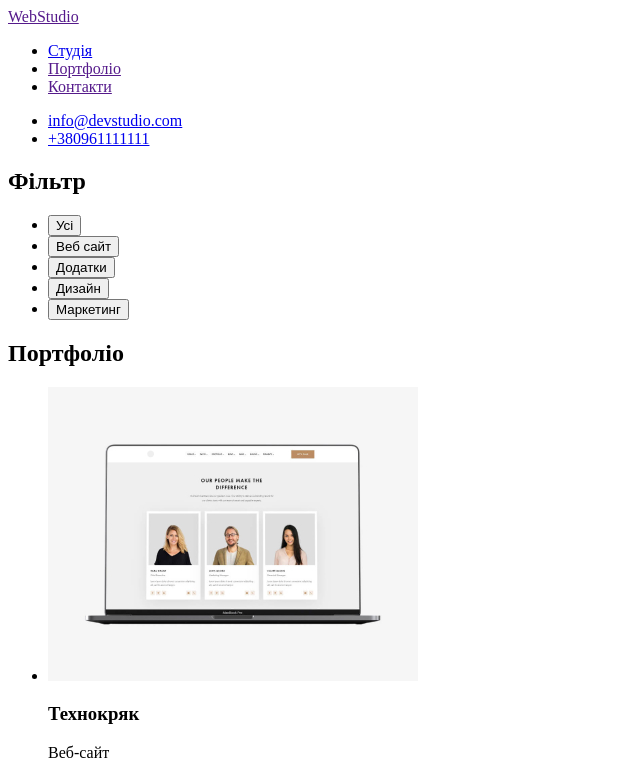
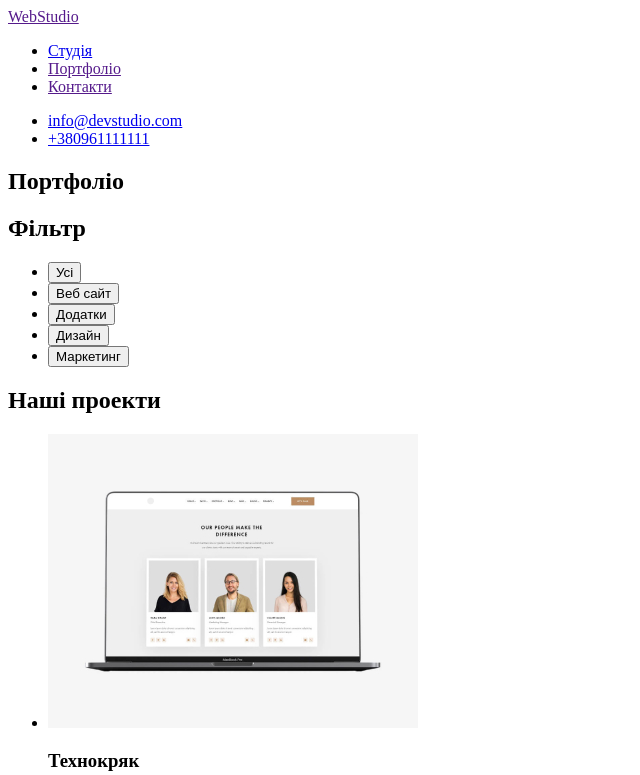
Before and after one commit to su2510/goit-markup-hw-02, a plain HTML site: page portfolio.html in a window 1280 px wide. Shown: the top 775 px of the page, without its empty margins (0-640 px from the left). Drawn offline with Linux system fonts and the light colour scheme.

Commit message:
Додав стилі-шрифти

```diff
--- a/portfolio.html
+++ b/portfolio.html
@@ -5,6 +5,12 @@
     <meta http-equiv="X-UA-Compatible" content="IE=edge" />
     <meta name="viewport" content="width=device-width, initial-scale=1.0" />
     <title>Document</title>
+
+    <link
+      href="https://fonts.googleapis.com/css2?family=Raleway:wght@700&family=Roboto:wght@400;500;700;900&display=swap"
+      rel="stylesheet"
+    />
+
     <link rel="stylesheet" href="./css/styles.css" />
   </head>
   <body>
@@ -24,8 +30,10 @@
       </ul>
     </header>
     <main>
-      <!--фільтр-->
       <section>
+        <h1>Портфоліо</h1>
+        <!--фільтр-->
+
         <h2>Фільтр</h2>
         <ul>
           <li><button type="button">Усі</button></li>
@@ -34,10 +42,10 @@
           <li><button type="button">Дизайн</button></li>
           <li><button type="button">Маркетинг</button></li>
         </ul>
-      </section>
-      <!--портфоліо-->
-      <section>
-        <h2>Портфоліо</h2>
+
+        <!--портфоліо-->
+
+        <h2>Наші проекти</h2>
         <ul>
           <li>
             <img src="./image/1tehkrak.jpg" alt="tehkrak" width="370" />
```
Also changed, not shown: index.html (+11 -1 lines).
